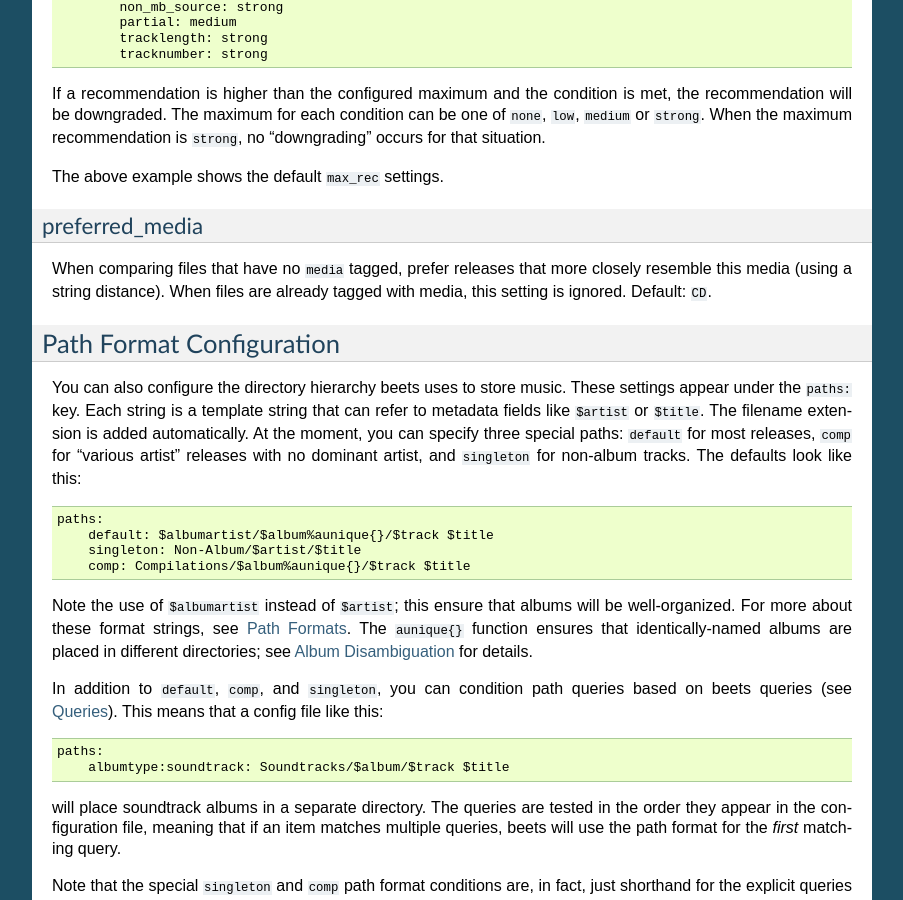
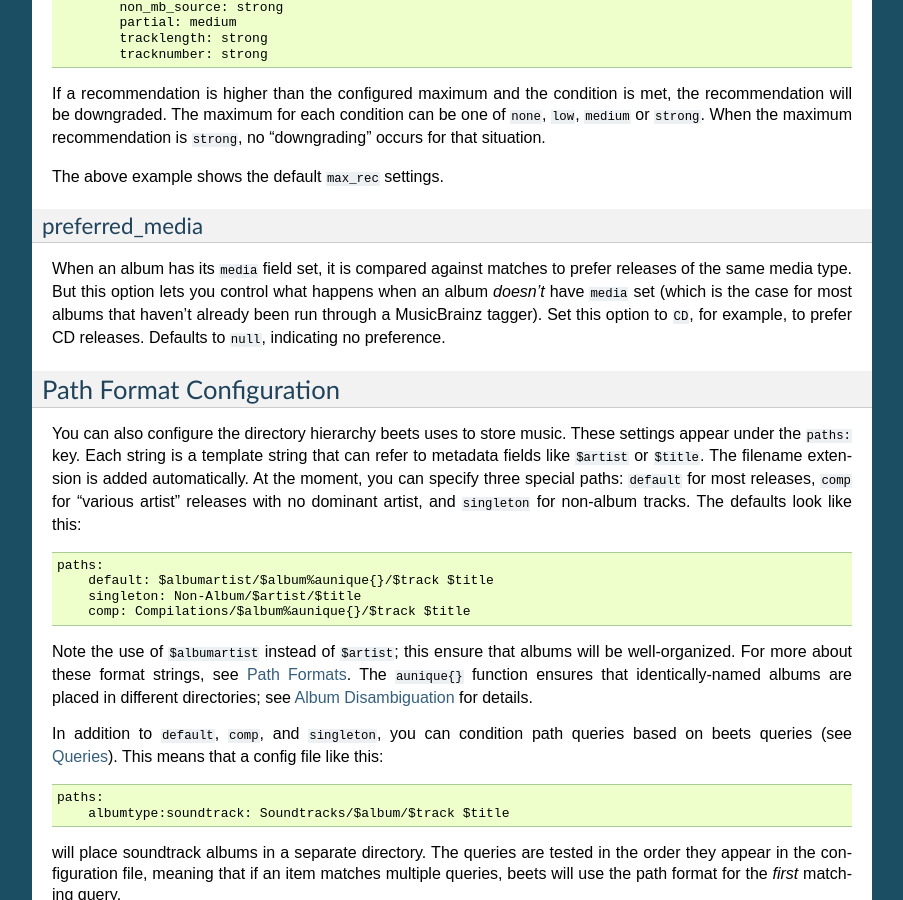
Before and after one commit to google-code-export/beets, a Sphinx documentation site: the page built from docs/reference/config.rst, in a window 1280 px wide and 900 px high, scrolled down 6184 px. Shown: the whole window, without its empty margins (198-1101 px from the left). Built offline with Sphinx 7.4.7, drawn with Linux system fonts in a browser that asks for light colours.

Commit message:
preferred_media: null default, expand docs
Setting the default preferred_media to null is more like previous versions.
This way, as digital becomes more popular, we aren't stuck with a default
configuration that prefers an outdated format.

```diff
--- a/docs/changelog.rst
+++ b/docs/changelog.rst
@@ -66,9 +66,8 @@ same MusicBrainz release group:
   beets re-identify the same release when re-importing existing files.
 * Prefer releases that are closest to the tagged ``year``. Tolerate files
   tagged with release or original year.
-* Prefer CD releases by default, when there is no ``media`` tagged in the
-  files being imported. This can be changed with the :ref:`preferred_media`
-  setting.
+* The new :ref:`preferred_media` config option lets you prefer a certain media
+  type when the ``media`` field is unset on an album.
 * Apply minor penalties across a range of fields to differentiate between
   nearly identical releases: ``disctotal``, ``label``, ``catalognum``,
   ``country`` and ``albumdisambig``.
--- a/docs/reference/config.rst
+++ b/docs/reference/config.rst
@@ -425,9 +425,12 @@ The above example shows the default ``max_rec`` settings.
 preferred_media
 ~~~~~~~~~~~~~~~
 
-When comparing files that have no ``media`` tagged, prefer releases that more
-closely resemble this media (using a string distance). When files are already
-tagged with media, this setting is ignored. Default: ``CD``.
+When an album has its ``media`` field set, it is compared against matches to
+prefer releases of the same media type. But this option lets you control what
+happens when an album *doesn't* have ``media`` set (which is the case for most
+albums that haven't already been run through a MusicBrainz tagger). Set this
+option to ``CD``, for example, to prefer CD releases. Defaults to ``null``,
+indicating no preference.
 
 .. _path-format-config:
 
```
Also changed, not shown: 2 other files.
